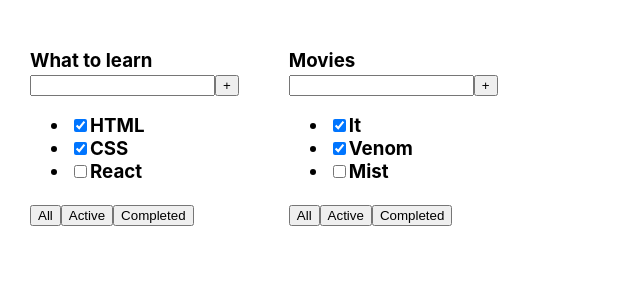
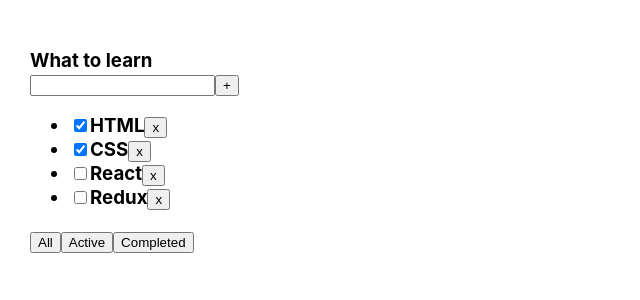
Before and after one commit to egory4fash/TodoList_Dimy4, a React (Create React App) app: page / in a window 1280 px wide. Shown: the top 300 px of the page, without its empty margins (0-640 px from the left). Built offline with nearby package versions, Linux system fonts and the light colour scheme.

Commit message:
Dimych TodoList Lesson2

```diff
--- a/src/App.tsx
+++ b/src/App.tsx
@@ -1,31 +1,60 @@
-import React from 'react';
+import React, {useState} from 'react';
 import './App.css';
 import {TasksType, TodoList} from "./TodoList";
 
 
-const tasks1: Array<TasksType> = [
-    {id: 1, title: 'HTML', isDone: true},
-    {id: 2, title: 'CSS', isDone: true},
-    {id: 3, title: 'React', isDone: false}
-]
-
-const tasks2: Array<TasksType> = [
-    {id: 1, title: 'It', isDone: true},
-    {id: 2, title: 'Venom', isDone: true},
-    {id: 3, title: 'Mist', isDone: false}
-]
+// let tasks1: Array<TasksType> = [
+//     {id: 1, title: 'HTML', isDone: true},
+//     {id: 2, title: 'CSS', isDone: true},
+//     {id: 3, title: 'React', isDone: false},
+//     {id: 4, title: 'Redux', isDone: false}
+// ]
+//
+// const tasks2: Array<TasksType> = [
+//     {id: 1, title: 'It', isDone: true},
+//     {id: 2, title: 'Venom', isDone: true},
+//     {id: 3, title: 'Mist', isDone: false}
+// ]
+export type FilterValuesType = 'all' | 'active' | 'completed'
 
 function App() {
+
+
+    let [tasks1, setTasks] = useState<Array<TasksType>>([
+        {id: 1, title: 'HTML', isDone: true},
+        {id: 2, title: 'CSS', isDone: true},
+        {id: 3, title: 'React', isDone: false},
+        {id: 4, title: 'Redux', isDone: false}])
+
+    let [filter,setFilter] = useState<FilterValuesType>('all')
+
+    const deleteTask = (id: number) => {
+        let newTasks = tasks1.filter(t => t.id !== id)
+        setTasks(newTasks)
+    }
+
+    let tasksForTodoList = tasks1
+    if (filter === 'completed')
+    {
+        tasksForTodoList = tasks1.filter(t => t.isDone === true)
+    }
+    if (filter === 'active') {
+        tasksForTodoList = tasks1.filter(t => t.isDone === false)
+    }
+
 
 
     return (
         <div className="App">
             <TodoList
                 title='What to learn'
-                tasks={tasks1}/>
-            <TodoList
-                title='Movies'
-                tasks={tasks2}/>
+                tasks={tasksForTodoList}
+                deleteTask={deleteTask}
+                setFilter = {setFilter}
+                />
+            {/*<TodoList*/}
+            {/*    title='Movies'*/}
+            {/*    tasks={tasks2}/>*/}
         </div>
     );
 }
--- a/src/TodoList.tsx
+++ b/src/TodoList.tsx
@@ -1,4 +1,5 @@
 import React from "react";
+import {FilterValuesType} from "./App";
 
 
 export type TasksType = {
@@ -9,9 +10,25 @@ export type TasksType = {
 type TodoListPropsType = {
     title: string
     tasks:Array<TasksType>
+    deleteTask : (id:number) => void
+    setFilter : (value:FilterValuesType) => void
+
 }
 
 export const TodoList = (props:TodoListPropsType) => {
+
+
+
+
+    const JSXElems = props.tasks.map(t =>
+    <li>
+        <input type="checkbox" checked={t.isDone}/>
+    <span>
+        {t.title}
+    </span>
+        <button onClick={() => {props.deleteTask (t.id)}}>x</button>
+    </li>)
+
     return (
         <div>
             <h3>
@@ -21,20 +38,21 @@ export const TodoList = (props:TodoListPropsType) => {
                     <button>+</button>
                 </div>
                 <ul>
-                    <li><input type="checkbox" checked={props.tasks[0].isDone}/>
-                        <span>{props.tasks[0].title}</span>
-                    </li>
-                    <li><input type="checkbox" checked={props.tasks[1].isDone}/>
-                        <span>{props.tasks[1].title}</span>
-                    </li>
-                    <li><input type="checkbox" checked={props.tasks[2].isDone}/>
-                        <span>{props.tasks[2].title}</span>
-                    </li>
+                    {JSXElems}
+                {/*    <li><input type="checkbox" checked={props.tasks[0].isDone}/>*/}
+                {/*        <span>{props.tasks[0].title}</span>*/}
+                {/*    </li>*/}
+                {/*    <li><input type="checkbox" checked={props.tasks[1].isDone}/>*/}
+                {/*        <span>{props.tasks[1].title}</span>*/}
+                {/*    </li>*/}
+                {/*    <li><input type="checkbox" checked={props.tasks[2].isDone}/>*/}
+                {/*        <span>{props.tasks[2].title}</span>*/}
+                {/*    </li>*/}
                 </ul>
                 <div>
-                    <button>All</button>
-                    <button>Active</button>
-                    <button>Completed</button>
+                    <button onClick = { () => {props.setFilter('all')}}>All</button>
+                    <button onClick = { () => {props.setFilter('active')}}>Active</button>
+                    <button onClick = { () => {props.setFilter('completed')}}>Completed</button>
                 </div>
             </h3>
         </div>
```
